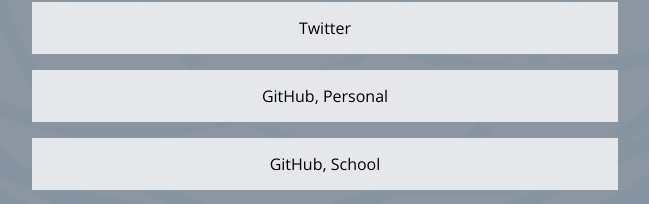
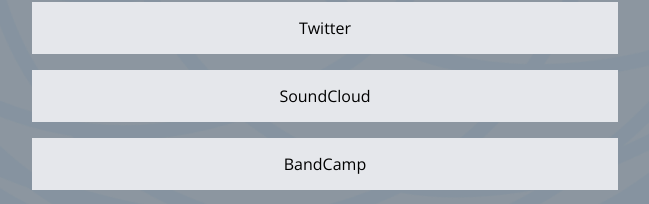
Before and after one commit to raidsrc/landing, a React (Vite) app: page / in a window 1280 px wide. Shown: the part 746-950 px from the top of the page, without its empty margins (315-964 px from the left). Built offline with nearby package versions, Linux system fonts and the light colour scheme.

Commit message:
now we scroll to the top when we click back

```diff
--- a/src/App.jsx
+++ b/src/App.jsx
@@ -44,9 +44,10 @@
     { name: "Spotify (soon!)", href: "https://spotify.com" },
     { name: "Apple Music (soon!)", href: "https://apple.com" },
     { name: "Twitter", href: "https://twitter.com/raidsrc" },
+    { name: "SoundCloud", href: "https://soundcloud.com/raidsrc" },
+    { name: "BandCamp", href: "https://rudecustard.bandcamp.com" },
     { name: "GitHub, Personal", href: "https://github.com/raidsrc" },
     { name: "GitHub, School", href: "https://github.com/rsrchen" },
-    { name: "SoundCloud", href: "https://soundcloud.com/raidsrc" },
   ]
   return (
     <div>
@@ -146,9 +147,6 @@
 
 function App(props) {
   const [showSupPage, setShowSupPage] = useState(false)
-  const [heightOfImg, setHeightOfImg] = useState(null)
-
-
 
   return (
     <div>
--- a/src/BackButton.jsx
+++ b/src/BackButton.jsx
@@ -61,7 +61,7 @@
         <div className={"fixed left-7 top-6 md:left-auto md:top-auto " + backButtonTranslucency + " hover:opacity-100 duration-300 ease-in"} ref={backButtonRef}>
           {/* the only animation happening with this button is the outline color changing */}
           <button className="outline outline-1 hover:outline-white hover:ease-in duration-150"
-            onClick={() => setShowSupPage(false)}>
+            onClick={() => { setShowSupPage(false); scroll(0, 0) }}>
 
             <CSSTransition timeout={400} in={triggerBackButtonAnimation} classNames="transparent-arrow">
               {/* the actual arrow is wrapped in its own CSSTransition because it needs to become almost completely transparent */}
```
